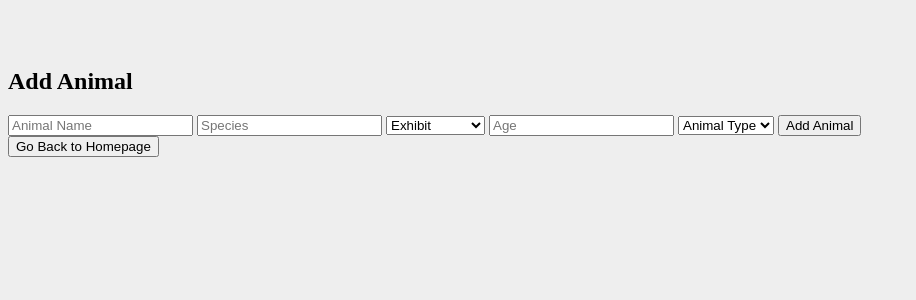
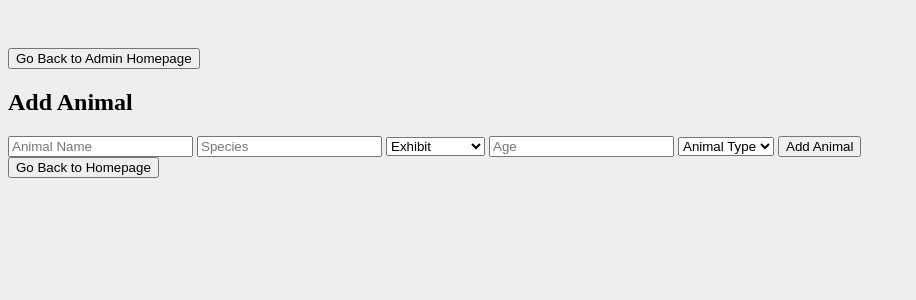
Before and after one commit to wharmond/Team25, a Flask app: page /AddAnimalsPage in a window 1280 px wide. Shown: the top 300 px of the page, without its empty margins (0-916 px from the left). Run offline with Flask 2, Linux system fonts and the light colour scheme; data that the repository does not hold is empty; some libraries are stand-ins or nearby versions.

Commit message:
Update addAnimal.html

```diff
--- a/templates/AdminTemplates/addAnimal.html
+++ b/templates/AdminTemplates/addAnimal.html
@@ -7,6 +7,9 @@
     <script src="https://ajax.googleapis.com/ajax/libs/jquery/3.1.0/jquery.min.js"></script>
 </head>
 <body>
+<button id="back_btn" class="btn btn-lg btn-primary btn-block" type="button"
+        onclick="window.location.href='/Admin_Homepage'">Go Back to Admin Homepage
+</button>
 <div class="form-container">
     <form action="../addAnimal" method="post">
         <h2 class="text-center">Add Animal</h2>
```
